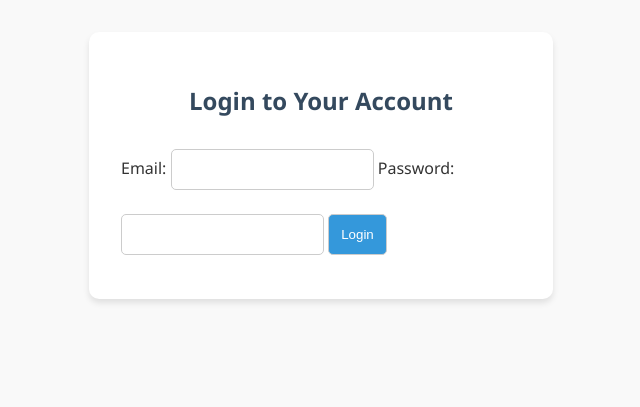
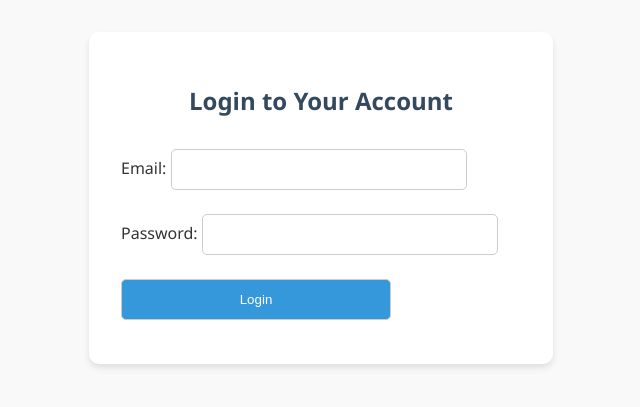
Before and after one commit to masonr9/CSC400Project, a PHP site: page /login.html in a window 1280 px wide. Shown: the part 113-520 px from the top of the page, without its empty margins (319-959 px from the left). Run offline with PHP 8.4, Linux system fonts and the light colour scheme.

Commit message:
fixed login textbox width

```diff
--- a/styles.css
+++ b/styles.css
@@ -69,6 +69,7 @@ main {
   padding: 0.75rem;
   border: 1px solid #ccc;
   border-radius: 5px;
+  width: 270px;
 }
 
 button {
```
